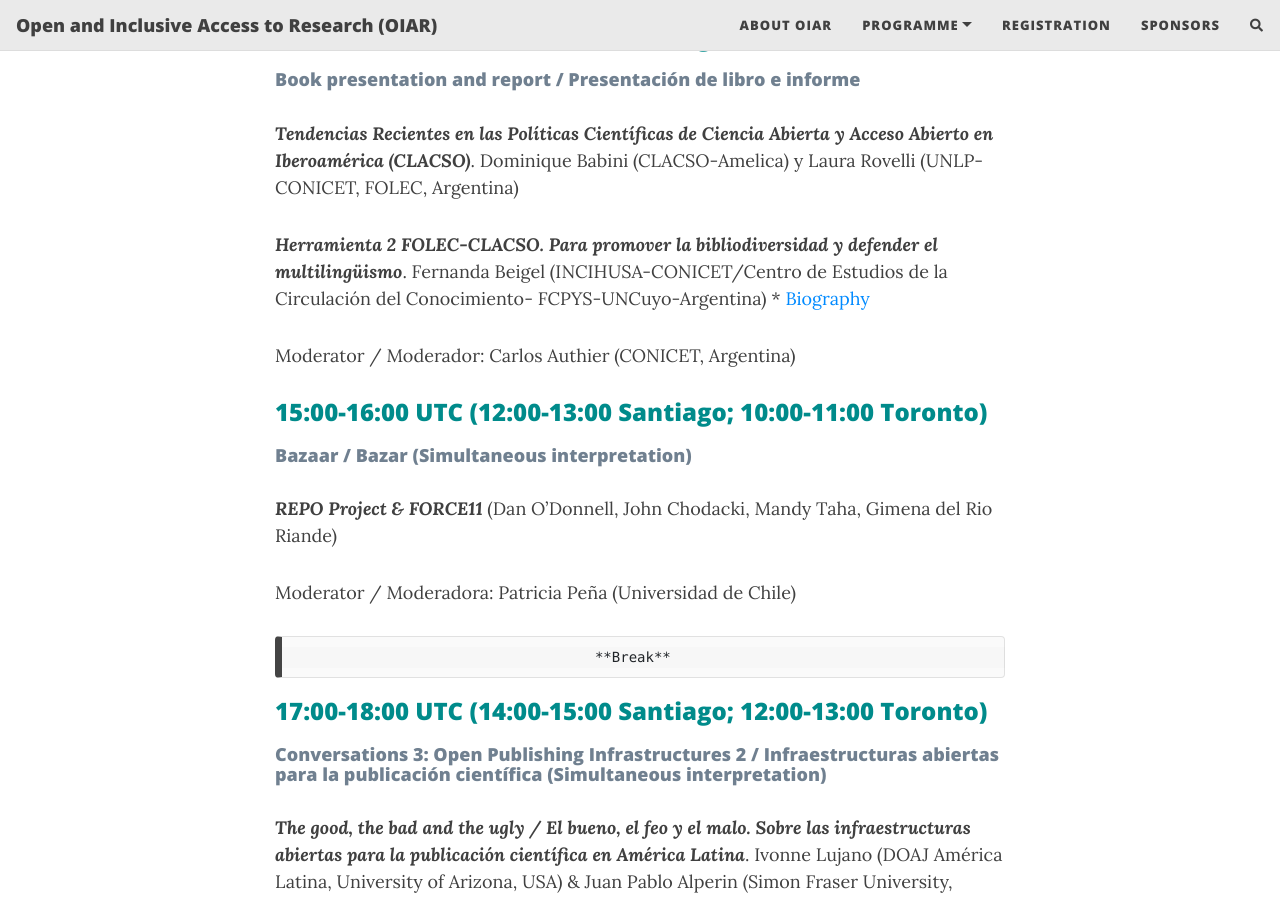
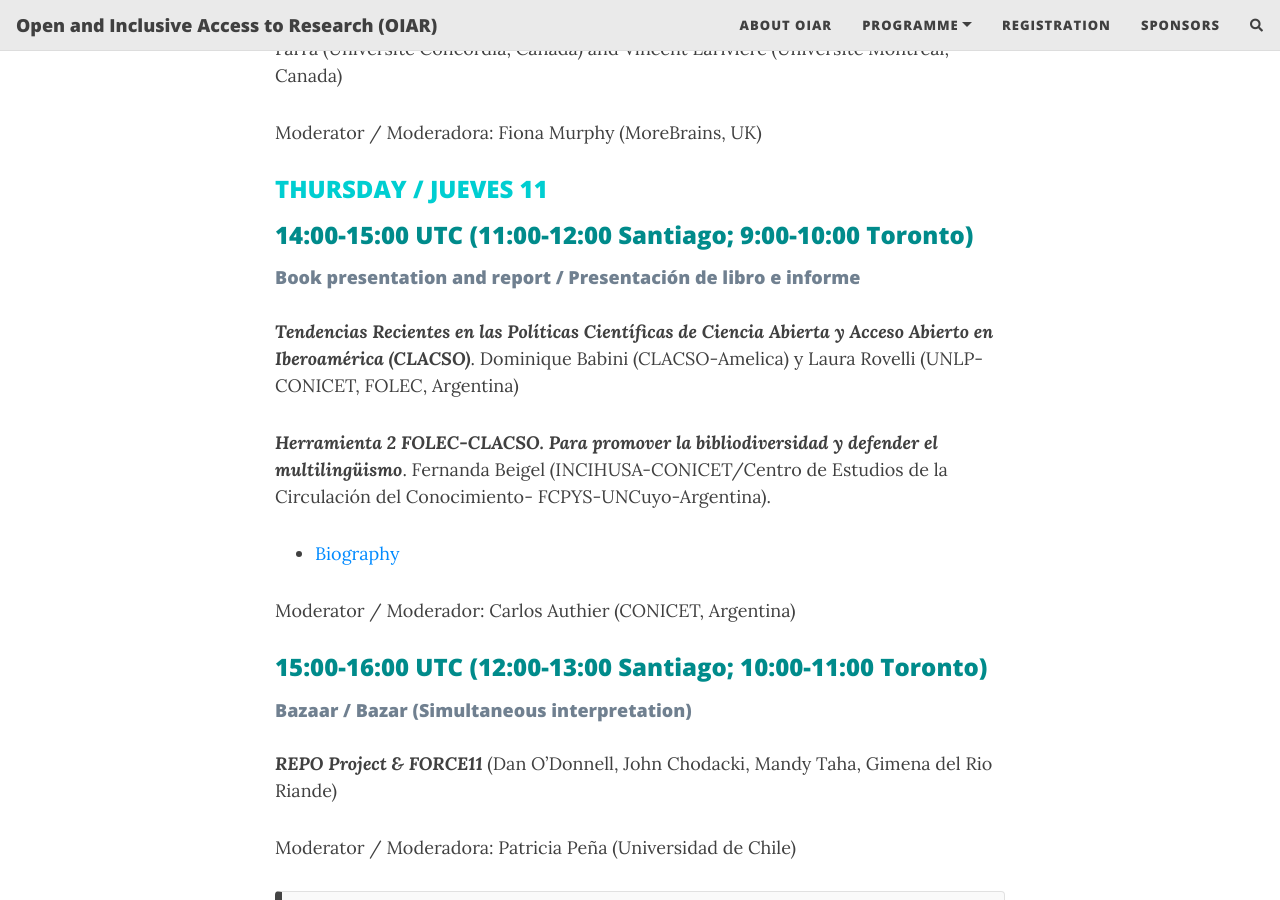
Before and after one commit to caedmon5/OIAR, a Jekyll site: the page built from programme.md, in a window 1280 px wide and 900 px high, scrolled down 3372 px. Built offline with Jekyll 4.4.1, drawn with Linux system fonts in a browser that asks for light colours; nearby versions of some CDN libraries; comment, search, counter and statistics services are not loaded; some of the changed text lies outside the part shown.

```diff
--- a/programme.md
+++ b/programme.md
@@ -93,10 +95,10 @@ Moderator / Moderadora: Fiona Murphy (MoreBrains, UK)
 #### <span style="color: SlateGray;">Book presentation and report / Presentación de libro e informe </span>
 ***Tendencias Recientes en las Políticas Científicas de Ciencia Abierta y Acceso Abierto en Iberoamérica (CLACSO)***. Dominique Babini (CLACSO-Amelica) y Laura Rovelli (UNLP-CONICET, FOLEC, Argentina)
 
-***Herramienta 2 FOLEC-CLACSO. Para promover la bibliodiversidad y defender el multilingüismo***. Fernanda Beigel (INCIHUSA-CONICET/Centro de Estudios de la Circulación del Conocimiento- FCPYS-UNCuyo-Argentina)
-    * [Biography](../abstracts/#beiF)
+***Herramienta 2 FOLEC-CLACSO. Para promover la bibliodiversidad y defender el multilingüismo***. Fernanda Beigel (INCIHUSA-CONICET/Centro de Estudios de la Circulación del Conocimiento- FCPYS-UNCuyo-Argentina).
+* [Biography](../abstracts/#beiF)
 
-  Moderator / Moderador: Carlos Authier (CONICET, Argentina)
+Moderator / Moderador: Carlos Authier (CONICET, Argentina)
 
 ### <span style="color: DarkCyan;">15:00-16:00 UTC (12:00-13:00 Santiago; 10:00-11:00 Toronto)</span>
 #### <span style="color: SlateGray;">Bazaar / Bazar (Simultaneous interpretation)</span>
```
Also changed, not shown: other parts of programme.md (+3 -1 lines).
